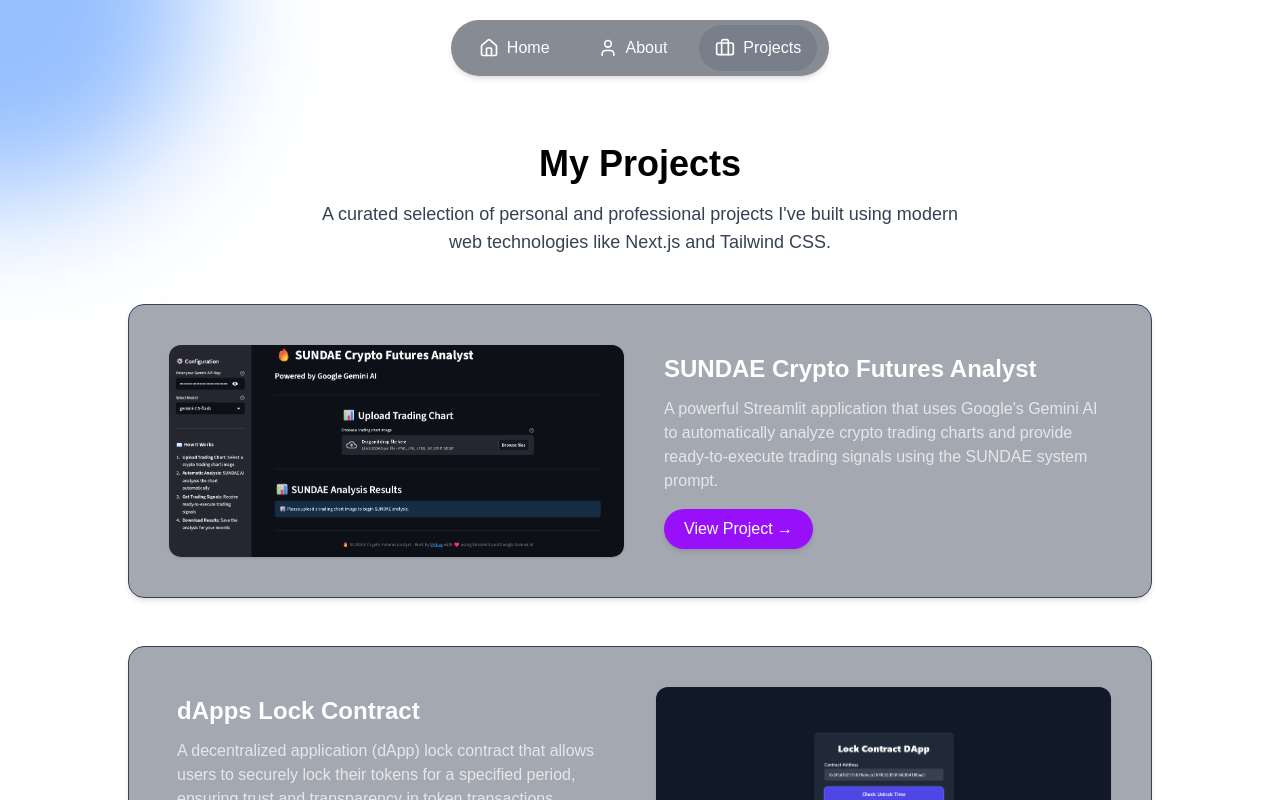
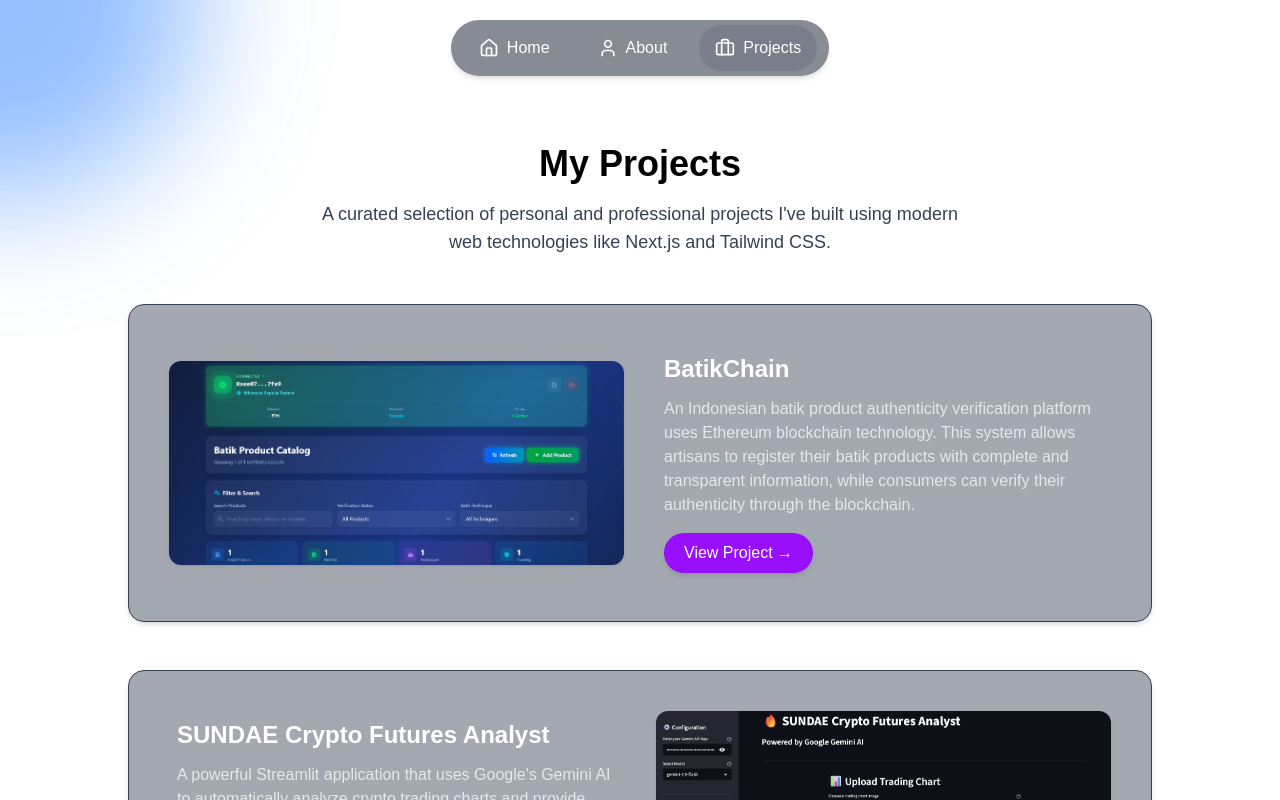
Before and after one commit to VinLvy/D-portfolio, a Next.js app: page /projects in a window 1280 px wide. Shown: the top 800 px of the page. Built offline with nearby package versions, Linux system fonts and the light colour scheme.

Commit message:
Projects 4.1

```diff
--- a/src/app/projects/page.js
+++ b/src/app/projects/page.js
@@ -6,6 +6,12 @@ import Link from "next/link";
 import { motion } from "framer-motion";
 
 const projects = [
+  {
+    title: "BatikChain",
+    description: "An Indonesian batik product authenticity verification platform uses Ethereum blockchain technology. This system allows artisans to register their batik products with complete and transparent information, while consumers can verify their authenticity through the blockchain.",
+    link: "https://github.com/VinLvy/BatikChain",
+    image: "/images/project6.png",
+  },
   {
     title: "SUNDAE Crypto Futures Analyst",
     description: "A powerful Streamlit application that uses Google's Gemini AI to automatically analyze crypto trading charts and provide ready-to-execute trading signals using the SUNDAE system prompt.",
```
Also changed, not shown: public/images/project6.png (added).
